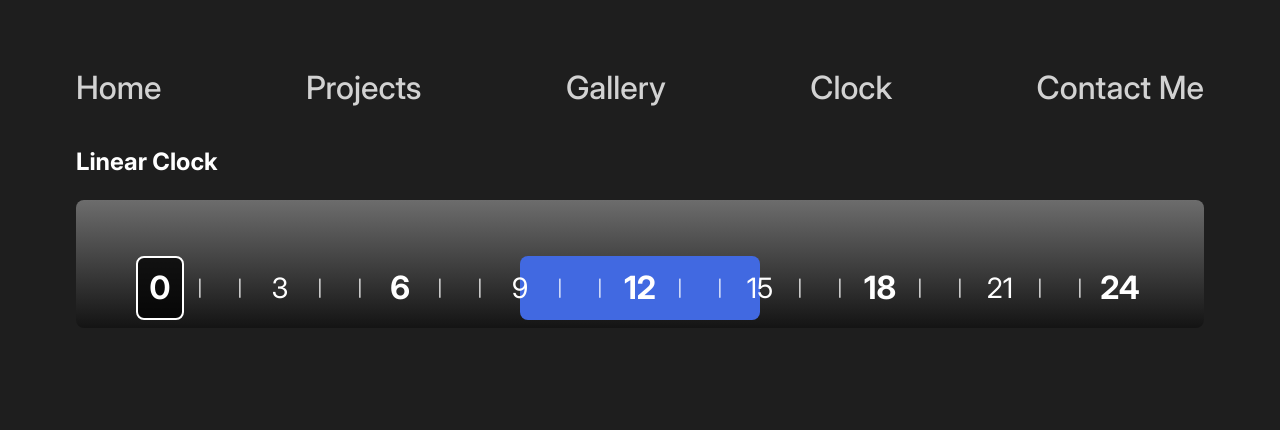
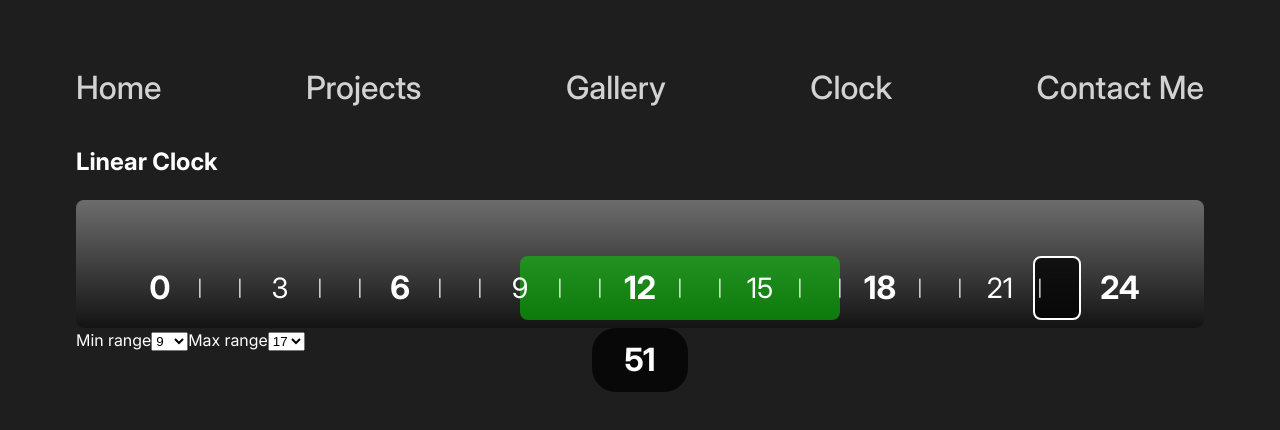
Before and after one commit to GallantJoseph/JosephGallant_Portfolio, a React (Vite) app in the folder josephgallantportfolio/: page /Clock in a window 1280 px wide. Shown: the top 430 px of the page. Built offline with nearby package versions, Linux system fonts and the light colour scheme.

Commit message:
Clock React
More code for clock functionality in React

```diff
--- a/josephgallantportfolio/src/components/Clock.css
+++ b/josephgallantportfolio/src/components/Clock.css
@@ -8,7 +8,7 @@
 #clock-hand {
   position: relative;
   z-index: 0;
-  margin-left: 64px;
+  margin-left: 60px;
   margin-right: 64px;
   width: 44px;
   height: 60px;
@@ -16,17 +16,14 @@
   border: 2px solid white;
   border-radius: 8px;
   top: -72px;
-  left: -4px;
 }
 
 #clock-range {
   position: relative;
-  background-color: royalblue;
+  background-color: rgba(0, 221, 0, 0.5);
   border-radius: 8px;
-  width: 240px;
   height: 64px;
   top: -8px;
-  left: 444px;
 }
 
 #clock-numbers {
@@ -58,3 +55,18 @@
 .small-digit {
   font-size: 1.75rem;
 }
+
+#clock-seconds {
+  position: relative;
+  align-content: center;
+  top: -64px;
+  width: 96px;
+  height: 64px;
+  font-size: 2rem;
+  color: white;
+  background-color: rgba(0, 0, 0, 0.75);
+  font-weight: bold;
+  margin: auto;
+  text-align: center;
+  border-radius: 24px;
+}
--- a/josephgallantportfolio/src/components/Clock.jsx
+++ b/josephgallantportfolio/src/components/Clock.jsx
@@ -1,6 +1,90 @@
 import "./Clock.css";
+import { useEffect, useState } from "react";
 
 const Clock = () => {
+  const CLOCK_PADDING = 64;
+  const DIGITS_WIDTH = 40;
+
+  // Range used to populate the options in select component
+  const MIN_HOURS = 0;
+  const MAX_HOURS = 24;
+
+  // Default values for the minimum and maximum range
+  const DEFAULT_MIN_RANGE = 9;
+  const DEFAULT_MAX_RANGE = 17;
+
+  const [minRangeValue, setMinRangeValue] = useState(DEFAULT_MIN_RANGE);
+  const [maxRangeValue, setMaxRangeValue] = useState(DEFAULT_MAX_RANGE);
+
+  // Default values for 9 and 15 range
+  const [rangeXPos, setRangeXPos] = useState(444);
+  const [rangeWidth, setRangeWidth] = useState(240);
+
+  const [options, setOptions] = useState([]);
+
+  // Seconds useState variable
+  const now = new Date();
+
+  const [hours, setHours] = useState(
+    now.getHours() + now.getHours() + now.getMinutes() / 60
+  );
+  const [minutes, setMinutes] = useState(now.getMinutes());
+  const [seconds, setSeconds] = useState(now.getSeconds());
+
+  useEffect(() => {
+    // Populate the options array that will be used for the select components
+    let opts = [];
+
+    for (let i = MIN_HOURS; i <= MAX_HOURS; i++) {
+      opts.push(i.toString());
+    }
+
+    setOptions(opts);
+
+    // Update the time
+    setInterval(() => {
+      const currTime = new Date();
+
+      setSeconds(currTime.getSeconds());
+      setMinutes(currTime.getMinutes());
+      setHours(currTime.getHours() + currTime.getMinutes() / 60);
+    }, 1000);
+  }, []);
+
+  // Update when the minRange or maxRange change
+  useEffect(() => {
+    resizeRange();
+  }, [minRangeValue, maxRangeValue]);
+
+  const handleMinRangeChange = (value) => {
+    if (parseInt(value) < maxRangeValue) {
+      setMinRangeValue(value);
+    } else {
+      alert(
+        "The value must be less than the max value. Please select a different value."
+      );
+    }
+  };
+
+  const handleMaxRangeChange = (value) => {
+    if (parseInt(value) > minRangeValue) {
+      setMaxRangeValue(value);
+    } else {
+      alert(
+        "The value must be greater than the min value. Please select a different value."
+      );
+    }
+  };
+
+  const resizeRange = () => {
+    let diff = Math.abs(maxRangeValue - minRangeValue);
+
+    setRangeWidth(diff * DIGITS_WIDTH);
+    setRangeXPos(
+      CLOCK_PADDING + DIGITS_WIDTH / 2 + DIGITS_WIDTH * minRangeValue
+    );
+  };
+
   return (
     <section id="clock-section">
       <h2>Linear Clock</h2>
@@ -34,8 +118,46 @@ const Clock = () => {
             <li className="large-digit">24</li>
           </ul>
         </div>
-        <div id="clock-range"></div>
-        <div id="clock-hand"></div>
+        <div
+          id="clock-range"
+          style={{ width: rangeWidth, left: rangeXPos }}
+        ></div>
+        <div id="clock-hand" style={{ left: hours * DIGITS_WIDTH }}></div>
+        <div id="clock-seconds">
+          <span id="seconds">{seconds}</span>
+        </div>
+      </div>
+      <div id="clock-min-max">
+        <label htmlFor="minRangeSelect">Min range</label>
+        <select
+          name="minRangeSelect"
+          id="minRangeSelect"
+          onChange={(e) => {
+            handleMinRangeChange(e.target.value);
+          }}
+          value={minRangeValue}
+        >
+          {options.map((opt) => (
+            <option key={opt} value={opt}>
+              {opt}
+            </option>
+          ))}
+        </select>
+        <label htmlFor="maxRangeSelect">Max range</label>
+        <select
+          name="maxRangeSelect"
+          id="maxRangeSelect"
+          onChange={(e) => {
+            handleMaxRangeChange(e.target.value);
+          }}
+          value={maxRangeValue}
+        >
+          {options.map((opt) => (
+            <option key={opt} value={opt}>
+              {opt}
+            </option>
+          ))}
+        </select>
       </div>
     </section>
   );
```
Also changed, not shown: 1 other file (tests, documents, lock files or other folders).
